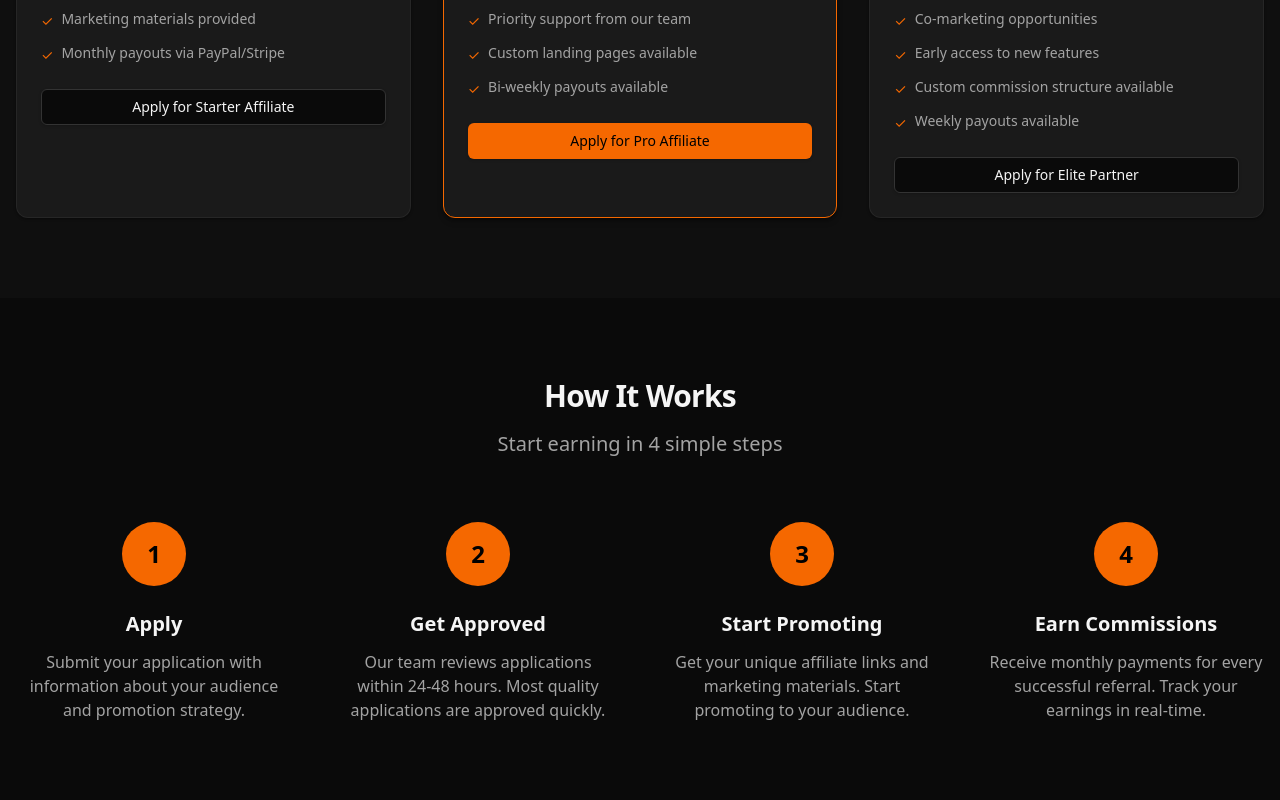
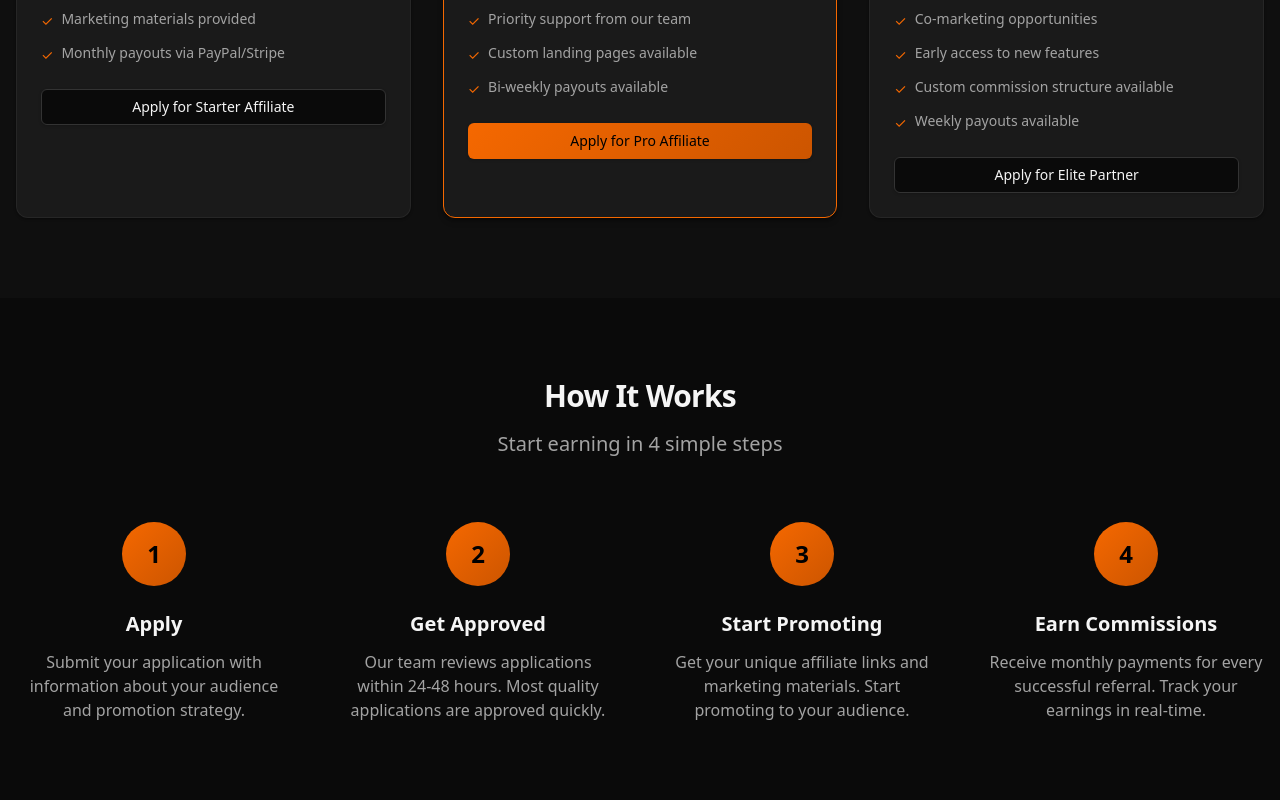
Before and after one commit to userduser/Quick-clips, a Next.js app: page /affiliate in a window 1280 px wide. Shown: the part 1440-2240 px from the top of the page. Built offline with nearby package versions, Linux system fonts and the light colour scheme.

Commit message:
auto-commit for 2c44e1ee-2248-4d42-acd6-9e881f341b68

```diff
--- a/src/styles/globals.css
+++ b/src/styles/globals.css
@@ -255,6 +255,20 @@
       inset 0 1px 0 rgba(255, 255, 255, 0.1);
   }
 
+  /* Orange gradient utility for solid orange elements */
+  .bg-primary {
+    background: linear-gradient(135deg, #f56800 0%, #cc5500 100%);
+  }
+
+  .bg-gradient-orange {
+    background: linear-gradient(135deg, #f56800 0%, #cc5500 100%);
+  }
+
+  /* Override any solid orange backgrounds with gradients */
+  [class*="bg-primary"]:not([class*="bg-primary/"]):not([class*="bg-primary-"]) {
+    background: linear-gradient(135deg, #f56800 0%, #cc5500 100%) !important;
+  }
+
   .glass-card-hover {
     transition: all 0.4s cubic-bezier(0.4, 0, 0.2, 1);
   }
```
